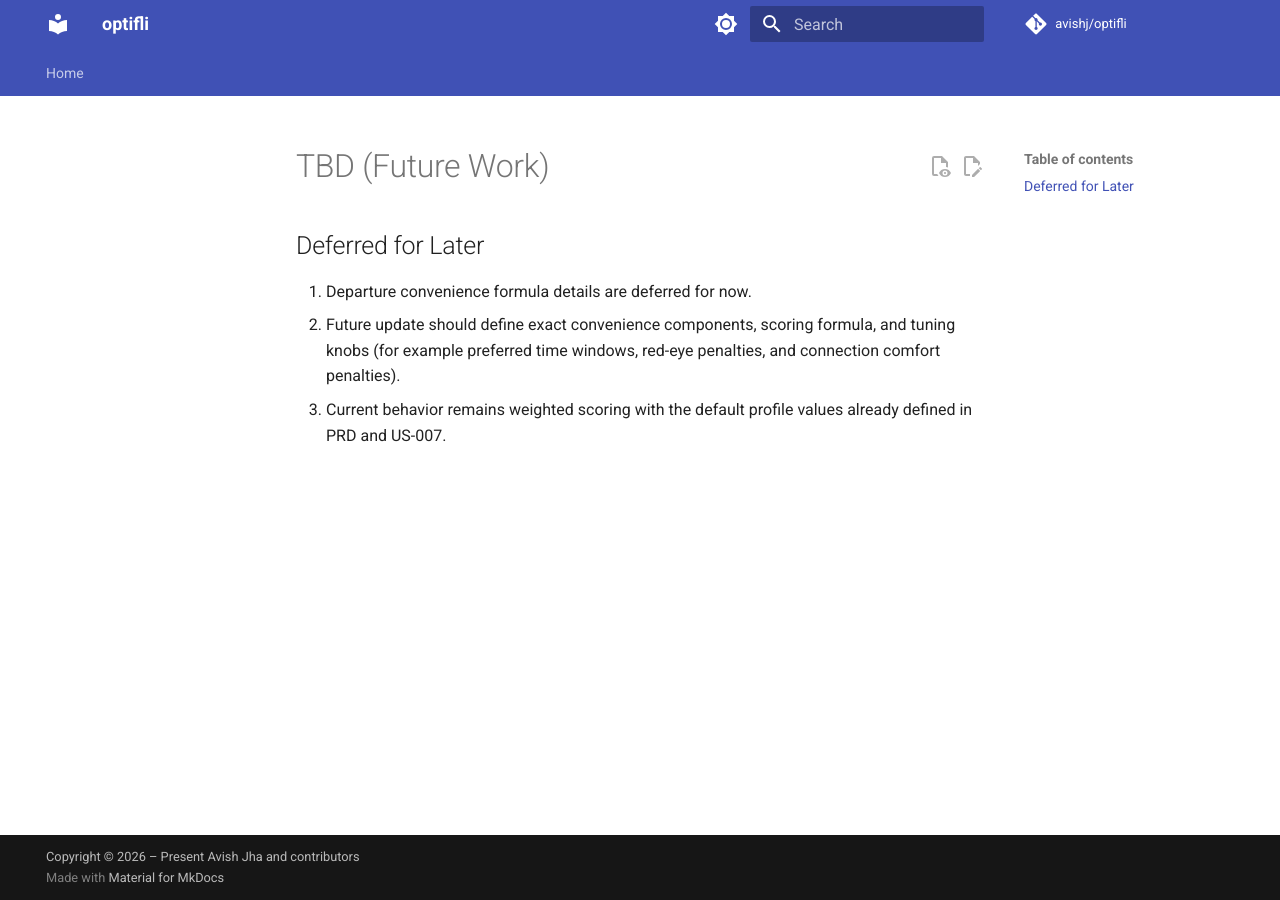
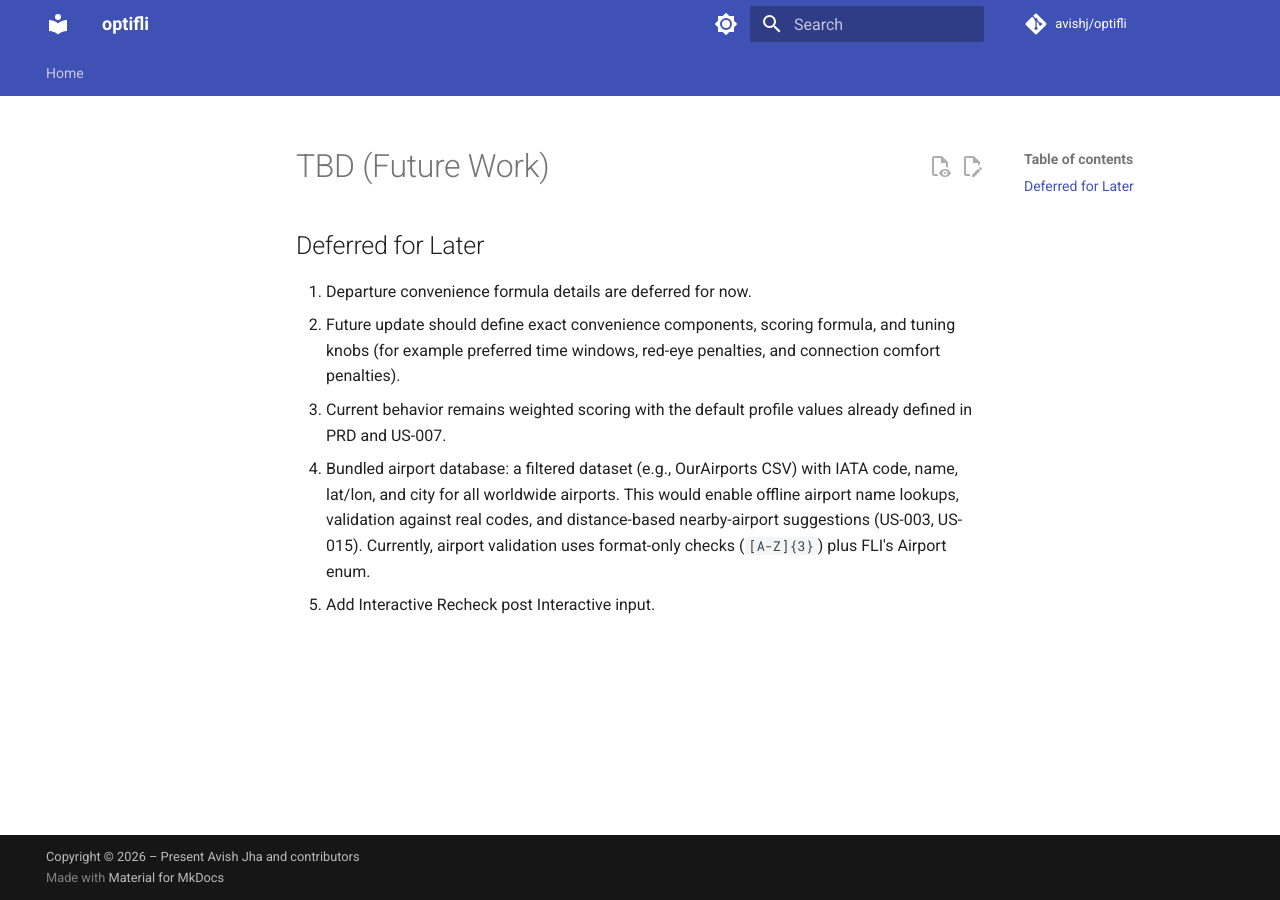
Before and after one commit to avishj/optifli, an MkDocs documentation site: the page built from docs/TBD.md, in a window 1280 px wide. Built offline with MkDocs 1.6.1 and Material for MkDocs 9.7.7, drawn with Linux system fonts in a browser that asks for light colours; comment, search, counter and statistics services are not loaded.

Commit message:
docs: update TBD
Signed-off-by: Avish Jha <avish.j@pm.me>

```diff
--- a/docs/TBD.md
+++ b/docs/TBD.md
@@ -11,3 +11,5 @@ SPDX-License-Identifier: AGPL-3.0-or-later
 1. Departure convenience formula details are deferred for now.
 2. Future update should define exact convenience components, scoring formula, and tuning knobs (for example preferred time windows, red-eye penalties, and connection comfort penalties).
 3. Current behavior remains weighted scoring with the default profile values already defined in PRD and US-007.
+4. Bundled airport database: a filtered dataset (e.g., OurAirports CSV) with IATA code, name, lat/lon, and city for all worldwide airports. This would enable offline airport name lookups, validation against real codes, and distance-based nearby-airport suggestions (US-003, US-015). Currently, airport validation uses format-only checks (`[A-Z]{3}`) plus FLI's Airport enum.
+5. Add Interactive Recheck post Interactive input.
```
